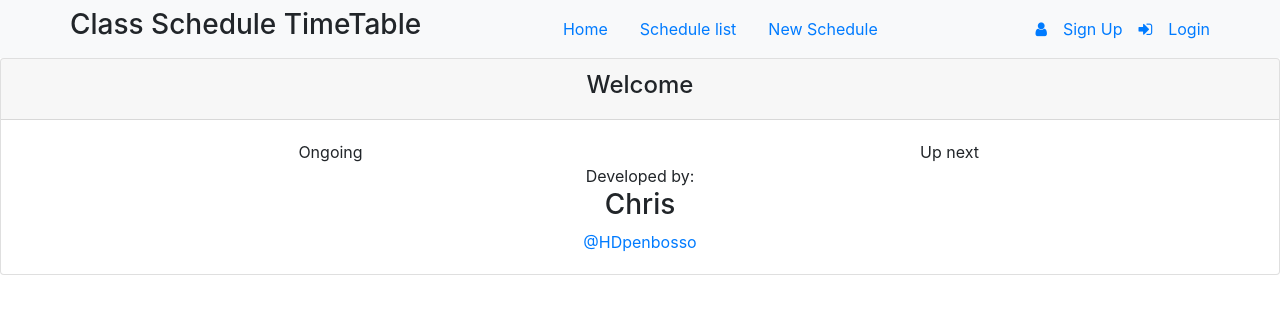
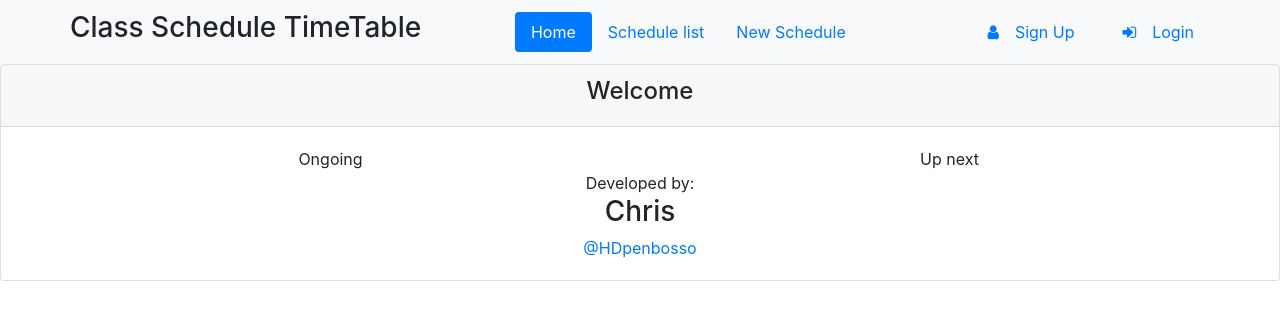
Before and after one commit to penbosso/timetable-landing, an Angular app: page /welcome in a window 1280 px wide. Shown: the top 320 px of the page. Built offline with nearby package versions, Linux system fonts and the light colour scheme.

Commit message:
active route

```diff
--- a/src/app/app.component.html
+++ b/src/app/app.component.html
@@ -5,13 +5,13 @@
       <h3><a class="navbar-band">{{ pageTitle }}</a></h3>
     </div>
     <ul class="nav nav-pills">
-      <li  class="nav-item"><a class="nav-link " [routerLink]="['/welcome']">Home</a></li>
-      <li class="nav-item"><a class="nav-link" [routerLink]="['/schedules']">Schedule list</a></li>
-      <li class="nav-item"><a class="nav-link" [routerLink]="['/schedule']">New Schedule</a></li>
+      <li  class="nav-item"><a class="nav-link " [routerLink]="['/welcome']" routerLinkActive="active">Home</a></li>
+      <li class="nav-item"><a class="nav-link" [routerLink]="['/schedules']" routerLinkActive="active">Schedule list</a></li>
+      <li class="nav-item"><a class="nav-link" [routerLink]="['/schedule']" routerLinkActive="active">New Schedule</a></li>
     </ul>
     <ul class="nav nav-pills navbar-right">
-      <li class="nav-item"><a [routerLink]="['/signup']"><span class="nav-link fa fa-user"></span>Sign Up</a></li>
-      <li class="nav-item"><a [routerLink]="['/login']"><span class="nav-link fa fa-sign-in"></span>Login</a></li>
+      <li class="nav-item"><a class="nav-link" [routerLink]="['/signup']" routerLinkActive="active"><span class="nav-link fa fa-user"></span>Sign Up</a></li>
+      <li class="nav-item"><a class="nav-link" [routerLink]="['/login']" routerLinkActive="active"><span class="nav-link fa fa-sign-in"></span>Login</a></li>
     </ul>
   </div>
 </nav>
```
